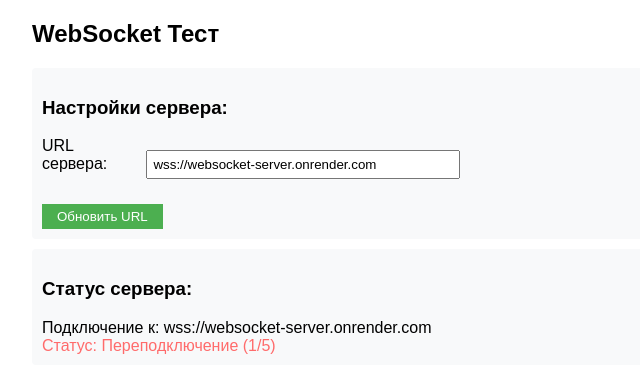
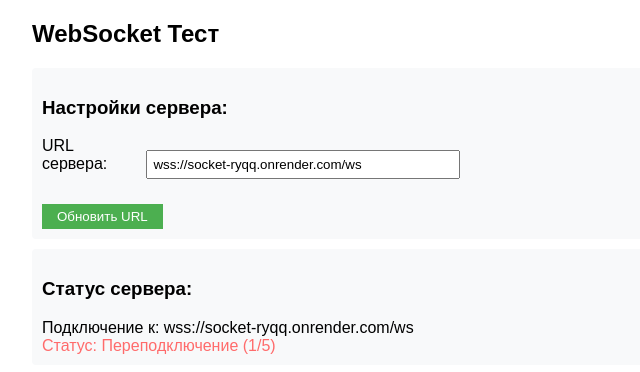
Before and after one commit to f7vn/socket, a website: page index.html in a window 1280 px wide. Shown: the top 372 px of the page, 208-848 px from the left. Drawn offline with nearby package versions, Linux system fonts and the light colour scheme.

Commit message:
fix: обновлен адрес WebSocket сервера по умолчанию и устранены старые ссылки

```diff
--- a/index.html
+++ b/index.html
@@ -74,14 +74,14 @@
         <h3>Настройки сервера:</h3>
         <div class="input-group">
             <label for="serverUrl">URL сервера:</label>
-            <input type="text" id="serverUrl" value="wss://websocket-server.onrender.com" placeholder="Введите URL WebSocket сервера">
+            <input type="text" id="serverUrl" value="wss://socket-ryqq.onrender.com/ws" placeholder="Введите URL WebSocket сервера">
         </div>
         <button onclick="updateServerUrl()">Обновить URL</button>
     </div>
 
     <div class="server-status">
         <h3>Статус сервера:</h3>
-        <div id="serverUrl">Подключение к: <span id="currentServer">wss://websocket-server.onrender.com</span></div>
+        <div id="serverUrl">Подключение к: <span id="currentServer">wss://socket-ryqq.onrender.com/ws</span></div>
         <div id="connectionStatus">Статус: Отключено</div>
     </div>
 
```
